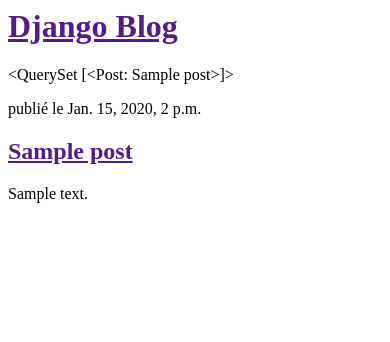
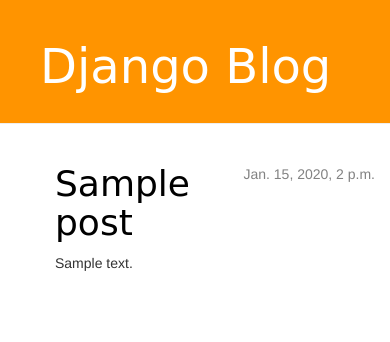
Before and after one commit to ttecher/Observatoire_Dev_Num_974, a Django app: template blog/templates/blog/post_list.html in a window 390 px wide. Shown: the top 342 px of the page. Run offline with Django 3.2, Linux system fonts and the light colour scheme; the template is opened without the code that fills it: values that come from a table or form of the project are taken from there, others are empty; tables that the repository leaves empty hold one stand-in row (values such as "Sample post"); some libraries are stand-ins or nearby versions.

Commit message:
Ajout view and template pour détail du post avec CSS sur le site

```diff
--- /dev/null
+++ b/blog/static/css/blog.css
@@ -0,0 +1,47 @@
+.page-header {
+    background-color: #FF9400;
+    margin-top: 0;
+    padding: 20px 20px 20px 40px;
+}
+
+.page-header h1, .page-header h1 a, .page-header h1 a:visited, .page-header h1 a:active {
+    color: #FFFFFF;
+    font-size: 36pt;
+    text-decoration: none;
+}
+
+.content {
+    margin-left: 40px;
+}
+
+h1, h2, h3, h4 {
+    font-family: 'Lobster', cursive;
+}
+
+.date {
+    float: right;
+    color: #828282;
+}
+
+.save {
+    float: right;
+}
+
+.post-form textarea, .post-form input {
+    width: 100%;
+}
+
+.top-menu, .top-menu:hover, .top-menu:visited {
+    color: #FFFFFF;
+    float: right;
+    font-size: 26pt;
+    margin-right: 20px;
+}
+
+.post {
+    margin-bottom: 70px;
+}
+
+.post h1 a, .post h1 a:visited {
+    color: #000000;
+}
--- /dev/null
+++ b/blog/templates/blog/base.html
@@ -0,0 +1,34 @@
+{% load staticfiles %}
+<html>
+    <head>
+		<link rel="stylesheet" href="//maxcdn.bootstrapcdn.com/bootstrap/3.2.0/css/bootstrap.min.css">
+		<link rel="stylesheet" href="//maxcdn.bootstrapcdn.com/bootstrap/3.2.0/css/bootstrap-theme.min.css">
+		<link rel="stylesheet" href={% static 'css/blog.css' %}>
+        <title>Django Girls blog</title>
+    </head>
+    <body>
+
+        <div class="page-header">
+
+            <h1><a href="">Django Blog</a></h1>
+
+        </div>
+
+		<div class="content container">
+
+			<div class="row">
+
+				<div class="col-md-8">
+
+					{% block content %}
+					{% endblock %}
+
+				</div
+
+			</div>
+
+		</div>
+
+    </body>
+
+</html>
--- a/blog/templates/blog/post_list.html
+++ b/blog/templates/blog/post_list.html
@@ -1,20 +1,21 @@
-<html>
-    <head>
-        <title>Django Girls blog</title>
-    </head>
-    <body>
-        <div>
-            <h1><a href="">Django Blog</a></h1>
-        </div>
+{% extends 'blog/base.html' %}
 
-		{{ posts }}
+{% block content %}
 
-		{% for post in posts %}
-		<div>
-			<p>publié le  {{ post.published_date }}</p>
-				<h2><a href="">{{ post.title }}</a></h2>
-				<p>{{ post.text|linebreaks }}</p>
+	{% for post in posts %}
+
+		<div class="post">
+
+			<div class="date">
+				{{ post.published_date }}
+			</div>
+
+			<h1><a href="{% url 'post_detail' pk=post.pk %}">{{ post.title }}</a></h1>
+
+			<p>{{ post.text|linebreaks }}</p>
+
 		</div>
-		{% endfor %}
-    </body>
-</html>
+
+	{% endfor %}
+
+{% endblock %}
--- a/blog/urls.py
+++ b/blog/urls.py
@@ -5,4 +5,6 @@
 
     # la pae d'accueil du blog liste des post
     url(r'^$', views.post_list, name='post_list'),
+    # page détail du post
+    url(r'^post/(?P<pk>[0-9]+)/$', views.post_detail, name='post_detail'),
 ]
--- a/blog/views.py
+++ b/blog/views.py
@@ -1,4 +1,4 @@
-from django.shortcuts import render
+from django.shortcuts import render, get_object_or_404
 
 from django.utils import timezone
 
@@ -7,3 +7,7 @@
 def post_list(request):
 	posts = Post.objects.filter(published_date__lte=timezone.now()).order_by('published_date')
 	return render(request, 'blog/post_list.html', {'posts': posts})
+
+def post_detail(request, pk):
+	posts = get_object_or_404(Post, pk=pk)
+	return render(request, 'blog/post_detail.html', {'post': posts})
```
Also changed, not shown: blog/templates/blog/post_detail.html (added, +23 -0 lines).
